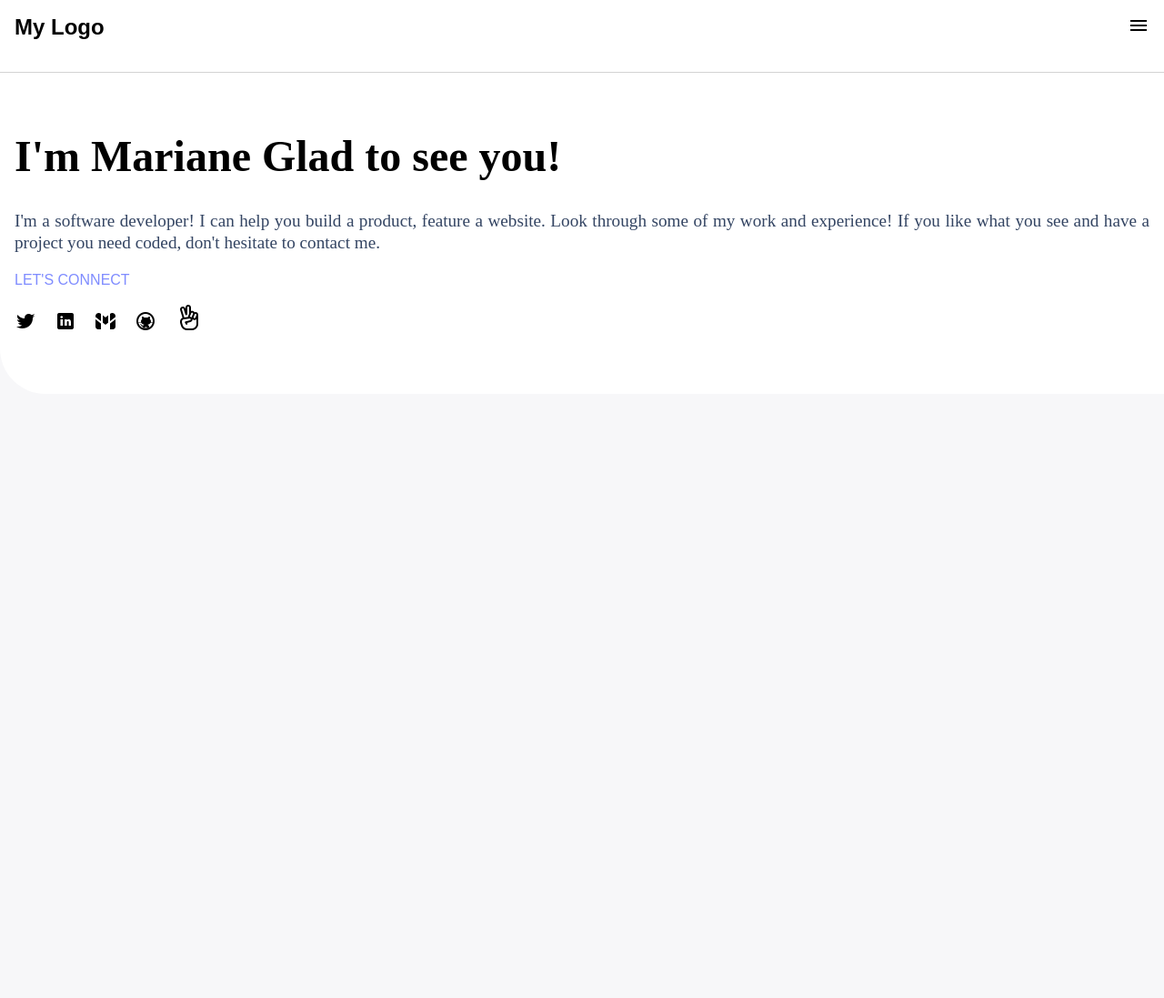
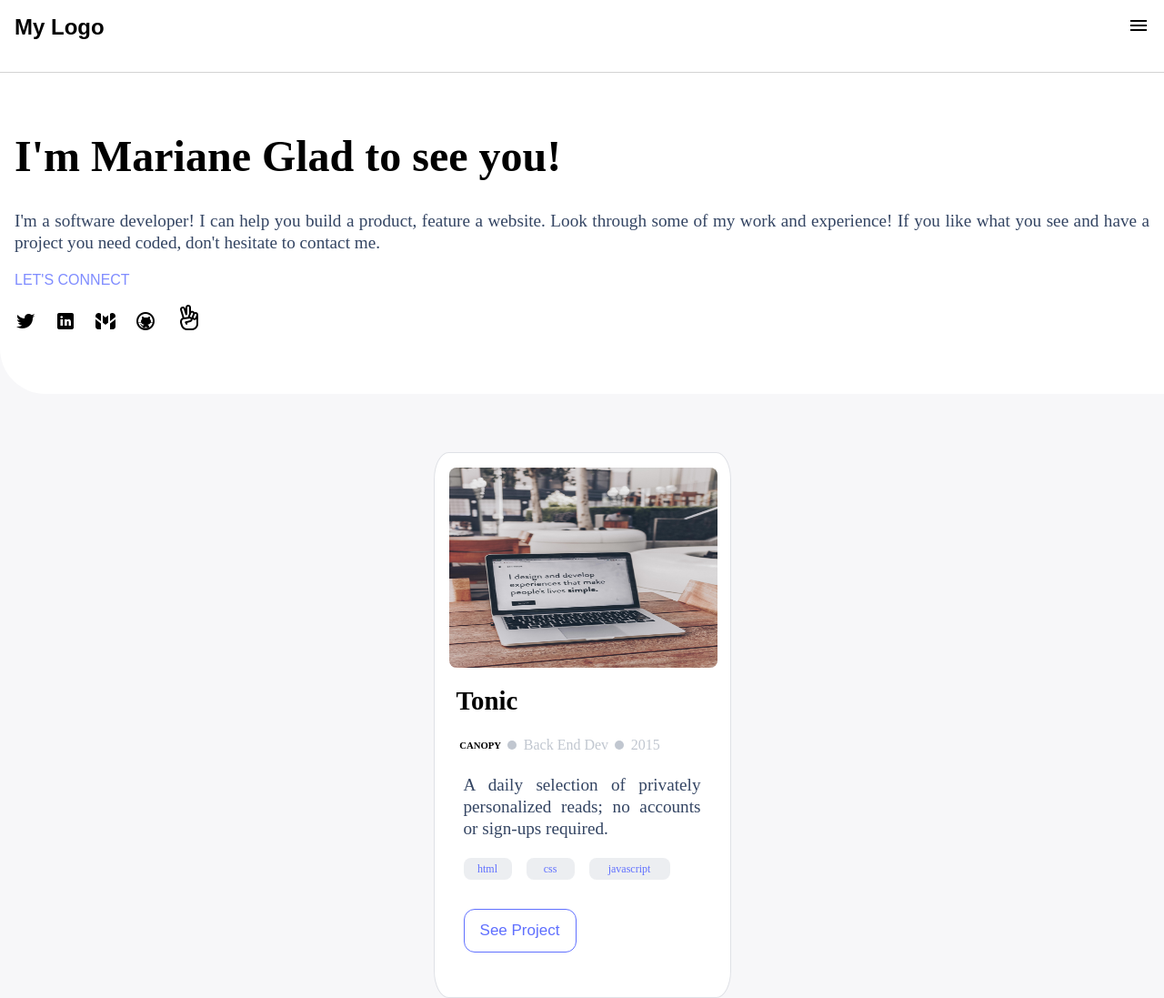
Before and after one commit to JoyTaribagshaw/Portfolio, a plain HTML site: page index.html in a window 1280 px wide. Shown: the whole page at 91% size. Before the commit the page ends 800 px from the top, so only its background shows below. Drawn offline with nearby package versions, Linux system fonts and the light colour scheme.

Commit message:
Build Portfolio card

```diff
--- a/index.html
+++ b/index.html
@@ -33,12 +33,44 @@
         <h4 class="connect">LET'S CONNECT</h4>
         <div class="images">
           <img src="assets\icons8-twitter-24.png" alt="twitter" class="image" />
-        <img src="assets\icons8-linkedin-24.png" alt="Linkedin" class="image" />
+          <img
+            src="assets\icons8-linkedin-24.png"
+            alt="Linkedin"
+            class="image"
+          />
           <img src="assets\icons8-gmail-24.png" alt="mail" class="image" />
           <img src="assets\icons8-github-24.png" alt="github" class="image" />
           <img src="assets\icons8-hand-peace-32.png" alt="hand" class="image" />
         </div>
       </section>
     </main>
+
+    <section class="card-container">
+      <div>
+        <img src="assets\image\ben-kolde-bs2Ba7t69mM-unsplash.jpg" alt="image" class="img">
+      </div>
+      <h2 class="tonic">Tonic</h2>
+
+      <div class="canopy">
+        <h6>CANOPY</h6>
+        <div class="dot"> </div>
+        <p class="ash">Back End Dev</p>
+        <div class="dot"></div>
+        <p class="ash">2015</p>
+      </div>
+      <p class="software">
+        A daily selection of privately personalized reads; no accounts or
+        sign-ups required.
+      </p>
+      <div class="tags">
+        <p class="btn">html</p>
+        <p class="btn">css</p>
+        <p class="jbtn">javascript</p>
+      </div>
+
+      <div>
+        <button class="project">See Project</button>
+      </div>
+    </section>
   </body>
 </html>
--- a/style.css
+++ b/style.css
@@ -56,11 +56,104 @@ nav {
     margin-bottom: -12px;
 }
 
-.connect{
+.connect {
     color: #7f8cff;
     font-family: Arial, Helvetica, sans-serif;
 }
 
-.image{
+.image {
     padding-left: 1rem;
 }
+
+.card-container {
+    border: 1px solid #DFE1E6;
+    box-shadow: #7f8cff;
+    height: 600px;
+    width: 327px;
+    margin: auto;
+    border-radius: 5%;
+    margin-top: 4rem;
+    background-color: white;
+    padding: 16px;
+}
+
+.tonic{
+    font-size: 1.8rem;
+    padding-left: 0.5rem;
+    margin: 1rem 0;
+}
+
+.canopy{
+    display: flex;
+    justify-content: space-around;
+    width: 236px;
+    height: 32px;
+    align-items: center;
+    padding-left: 0.5rem;
+}
+
+.tags{
+    display: flex;
+    text-decoration: none;
+    color: blue;
+    padding: 1rem;
+}
+
+.dot{
+    height: 10px;
+    width: 10px;
+    border-radius: 100%;
+    background-color: #c1c7d0;
+}
+
+.ash{
+    color:#c1c7d0 ;
+}
+
+.project{
+    text-decoration: none;
+    padding: 12px;
+    margin-left: 1rem;
+    margin-top: 1rem;
+    border-radius: 12px;
+    width: 124px;
+    height: 48px;
+    gap: 10px;
+    color: #6070FF;
+    border: 1px solid #6070FF;
+    background: #FFF;
+    font-size: 17px;
+    font-weight: 500;
+}
+
+.img{
+    height: 220px;
+    width: 295px;
+    border-radius: 8px;
+    /* margin-left: 1rem;
+    margin-top: 1rem; */
+}
+
+.btn{
+    display: flex;
+    margin-right: 1rem;
+    height: 24px;
+    width: 53px;
+}
+
+.jbtn{
+    width: 89px;
+}
+
+.btn, .jbtn{
+    padding: 4px 12px;
+    border-radius: 8px;
+    background-color:rgb(193, 199, 208, .3);
+    justify-content: space-around;
+    color: rgb(96, 112, 255);
+    font-size: 12px;
+    font-weight: 500;
+    line-height: 16px;
+    text-align: center;
+
+}
```
Also changed, not shown: assets/image/ben-kolde-bs2Ba7t69mM-unsplash.jpg (added). Lines whose indentation alone changed are shown as unchanged.
